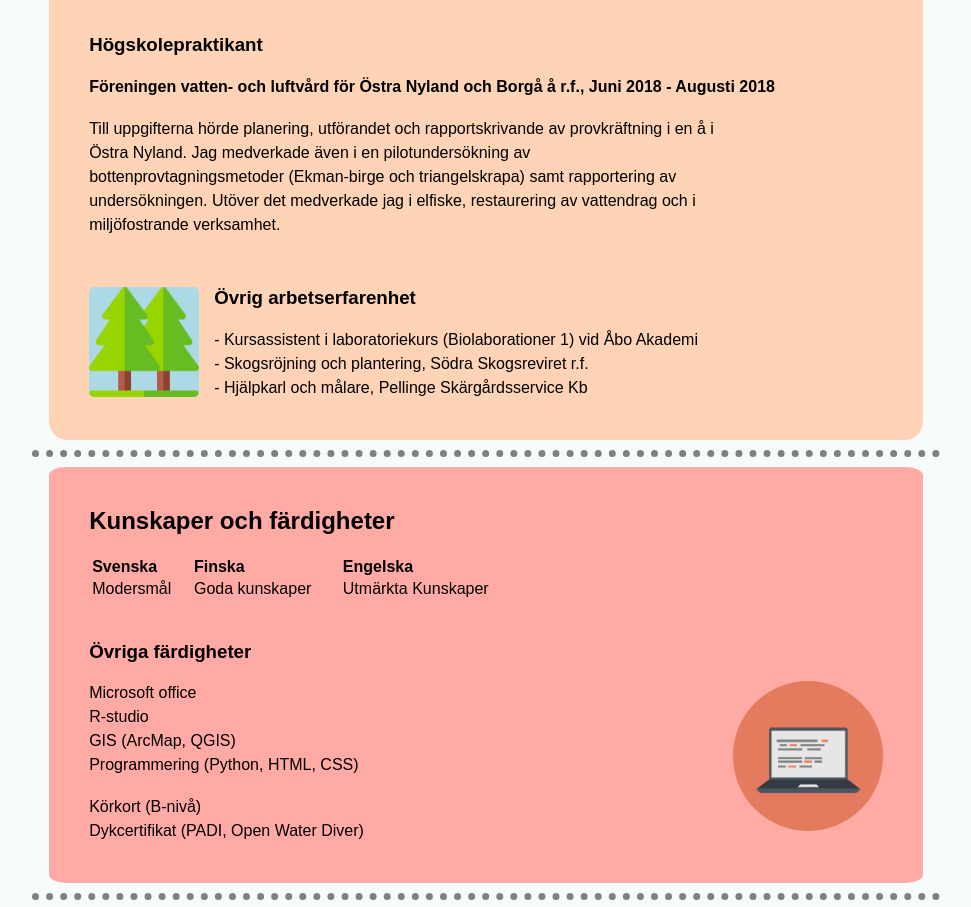
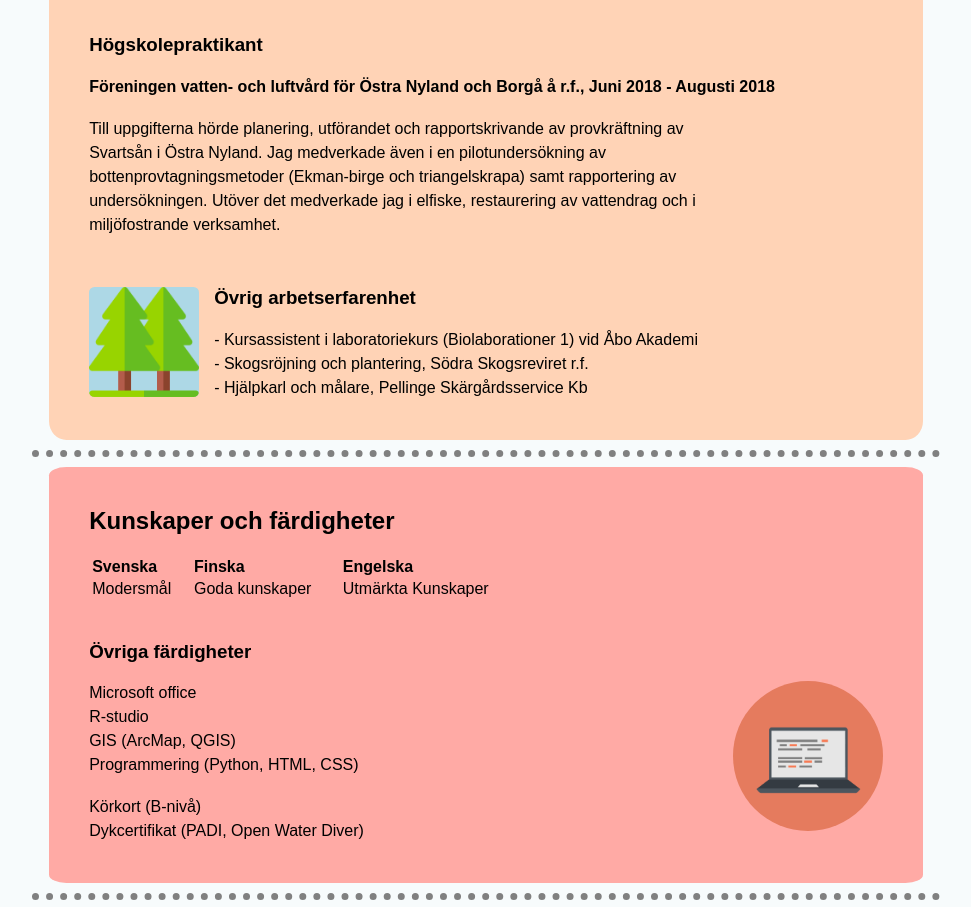
Before and after one commit to gandalfzvn/CV_LF, a plain HTML site: page index.html in a window 1280 px wide. Shown: the part 1367-2274 px from the top of the page, without its empty margins (154-1125 px from the left). Drawn offline with Linux system fonts and the light colour scheme.

Commit message:
Add files via upload

```diff
--- a/index.html
+++ b/index.html
@@ -104,7 +104,7 @@
       <h4>Föreningen vatten- och luftvård för Östra Nyland och Borgå å r.f., Juni 2018 - Augusti 2018</h4>
 
       <p class="work-description">Till uppgifterna hörde planering, utförandet
-        och rapportskrivande av provkräftning i en å i Östra Nyland. Jag medverkade även i en
+        och rapportskrivande av provkräftning av Svartsån i Östra Nyland. Jag medverkade även i en
         pilotundersökning av bottenprovtagningsmetoder (Ekman-birge och
         triangelskrapa) samt rapportering av undersökningen. Utöver det medverkade
         jag i elfiske, restaurering av vattendrag och i miljöfostrande verksamhet.</p>
```
